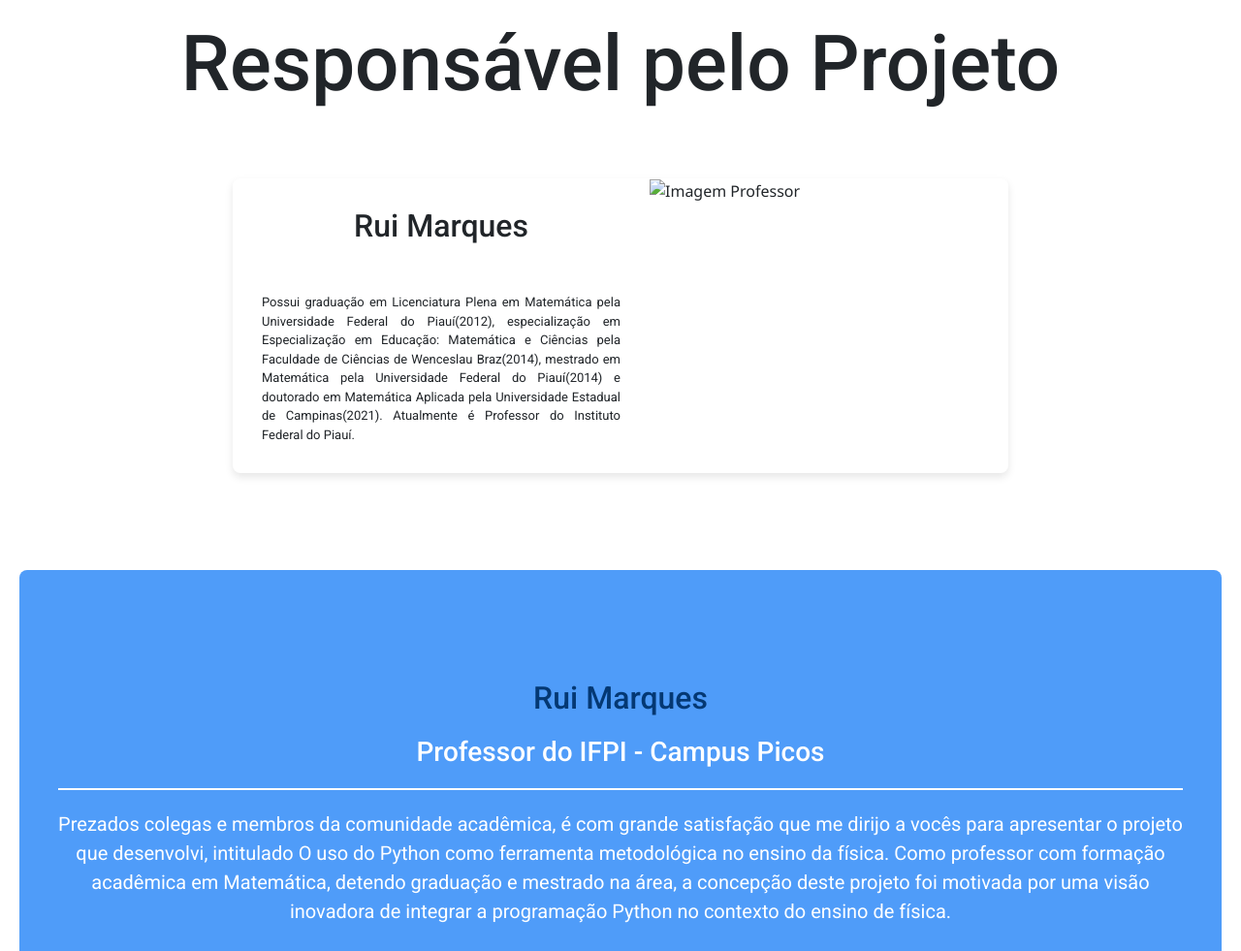
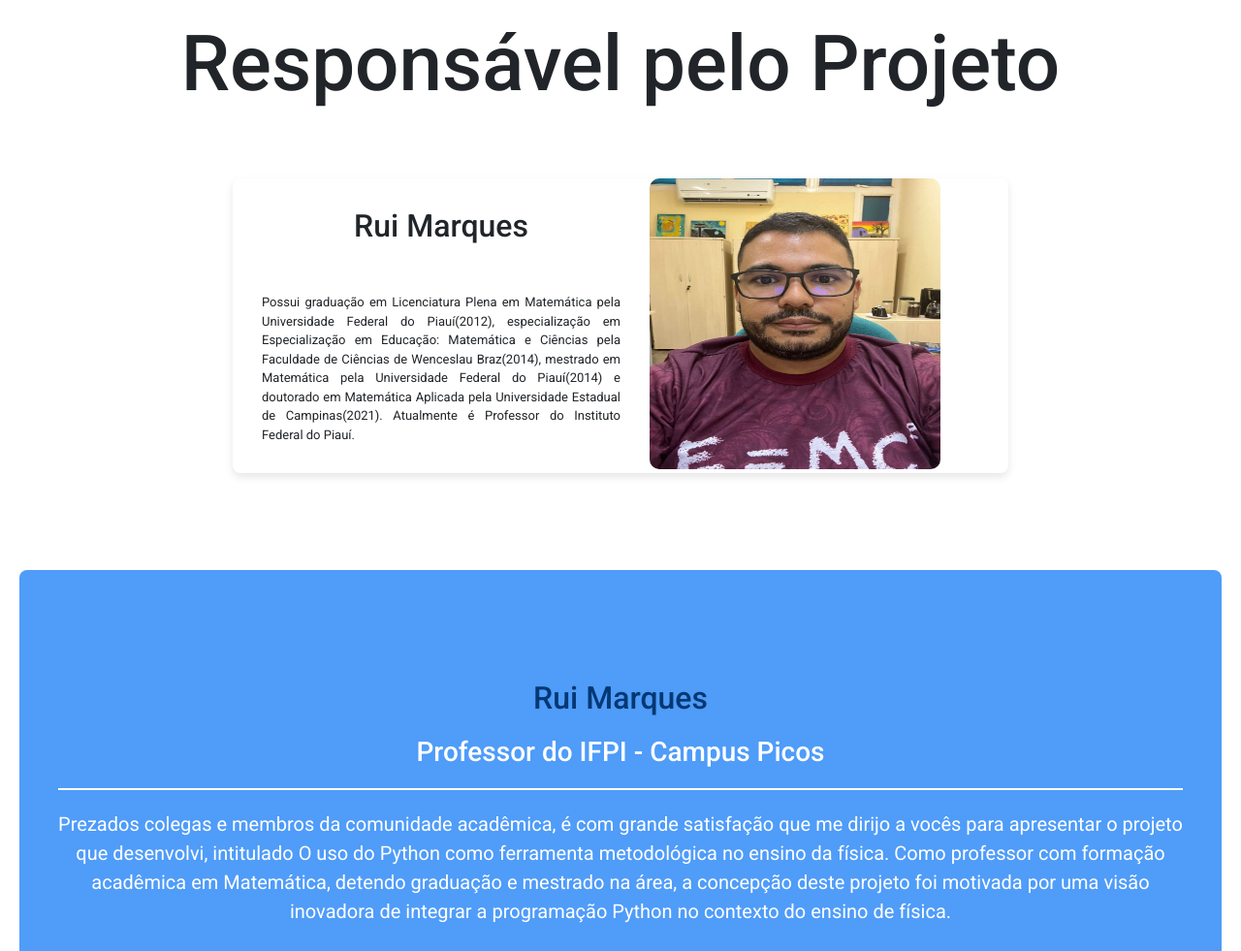
Before and after one commit to ifpi-picos/landingpage-grupo-11, a plain HTML site: page src/index.html in a window 1280 px wide. Shown: the part 1596-2577 px from the top of the page at 97% size. Drawn offline with nearby package versions, Linux system fonts and the light colour scheme.

Commit message:
Inserido Foto

```diff
--- a/src/index.html
+++ b/src/index.html
@@ -133,7 +133,7 @@
 
         <div class="container-responsavel">
             <div class="image-container">
-                <img src="src/img/Prof. Rui.jpg" alt="Imagem Professor">
+                <img class="foto" src="img/Prof. Rui.jpg" alt="Imagem Professor">
             </div>
 
             <div class="text-container">
--- a/src/styles/style.css
+++ b/src/styles/style.css
@@ -233,6 +233,12 @@ h4{
     display: flex;
     flex-wrap: wrap;
     margin-bottom: 100px;
+}
+
+.foto{
+    width: 300px;
+    height: 300px;
+    border-radius: 10px;
 }
 
 .image-container {
```
